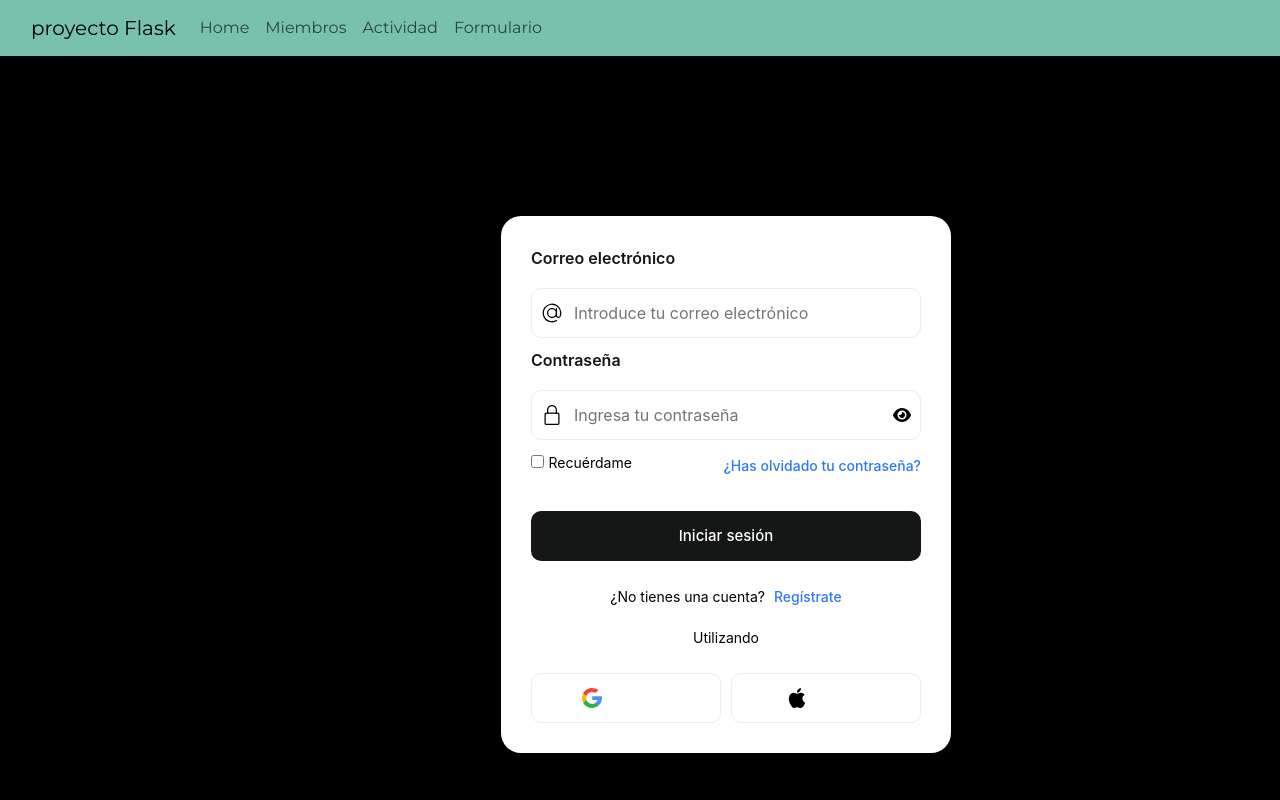
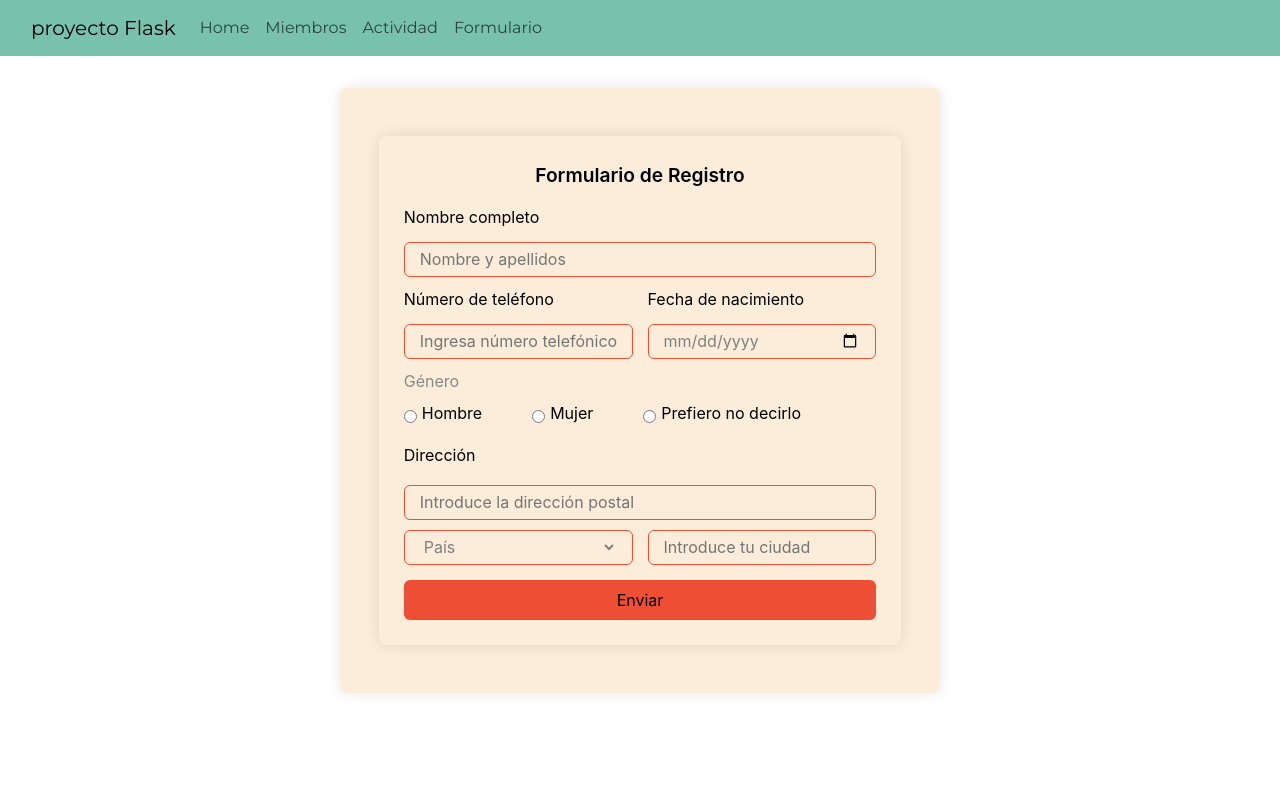
Before and after one commit to jhonsdb/flask_jinja, a Flask app: page /formulario in a window 1280 px wide. Run offline with Flask 3, Linux system fonts and the light colour scheme; some libraries are stand-ins or nearby versions.

Commit message:
jesusMain

```diff
--- a/templates/form.html
+++ b/templates/form.html
@@ -1,242 +1,176 @@
 {% extends './base.html'%} {% block body %}
-<form class="form">
-  <div class="flex-column">
-    <label>Correo electrónico </label>
-  </div>
-  <div class="inputForm">
-    <svg
-      height="20"
-      viewBox="0 0 32 32"
-      width="20"
-      xmlns="http://www.w3.org/2000/svg"
-    >
-      <g id="Layer_3" data-name="Layer 3">
-        <path
-          d="m30.853 13.87a15 15 0 0 0 -29.729 4.082 15.1 15.1 0 0 0 12.876 12.918 15.6 15.6 0 0 0 2.016.13 14.85 14.85 0 0 0 7.715-2.145 1 1 0 1 0 -1.031-1.711 13.007 13.007 0 1 1 5.458-6.529 2.149 2.149 0 0 1 -4.158-.759v-10.856a1 1 0 0 0 -2 0v1.726a8 8 0 1 0 .2 10.325 4.135 4.135 0 0 0 7.83.274 15.2 15.2 0 0 0 .823-7.455zm-14.853 8.13a6 6 0 1 1 6-6 6.006 6.006 0 0 1 -6 6z"
-        ></path>
-      </g>
-    </svg>
-    <input
-      type="text"
-      id="corre"
-      class="input"
-      placeholder="Introduce tu correo electrónico"
-    />
-  </div>
+<section class="container">
+  <header>Formulario de Registro</header>
+  <form class="form" action="#">
+      <div class="input-box">
+          <label>Nombre completo</label>
+          <input required="" placeholder="Nombre y apellidos" type="text">
+      </div>
+      <div class="column">
+          <div class="input-box">
+            <label>Número de teléfono</label>
+            <input required="" placeholder="Ingresa número telefónico" type="tel">
+          </div>
+          <div class="input-box">
+            <label>Fecha de nacimiento</label>
+            <input required="" placeholder="Ingresa fecha de nacimiento" type="date">
+          </div>
+      </div>
+      <div class="gender-box">
+        <label>Género</label>
+        <div class="gender-option">
+          <div class="gender">
+            <input name="gender" id="check-male" type="radio" value="Masculino">
+            <label for="check-male">Hombre</label>
+          </div>
+          <div class="gender">
+            <input name="gender" id="check-female" type="radio" value="Femenino">
+            <label for="check-female">Mujer</label>
+          </div>
+          <div class="gender">
+            <input name="gender" id="check-other" type="radio" value="Prefiero no decirlo">
+            <label for="check-other">Prefiero no decirlo</label>
+          </div>
+        </div>
+      </div>
+      <div class="input-box address">
+        <label>Dirección</label>
+        <input required="" placeholder="Introduce la dirección postal" type="text">
+        <div class="column">
+          <div class="select-box">
+            <select>
+              <option hidden="">País</option>
+              <option>Alemania</option>
+              <option>Argentina</option>
+              <option>España</option>
+              <option>Colombia</option>
+              <option>Japón</option>
+              <option>Venezuela</option>
+            </select>
+          </div>
+        <input required="" placeholder="Introduce tu ciudad" type="text">
+        </div>
+      </div>
+      <button>Enviar</button>
+  </form>
+</section>
 
-  <div class="flex-column">
-    <label>Contraseña</label>
-  </div>
-  <div class="inputForm">
-    <svg
-      height="20"
-      viewBox="-64 0 512 512"
-      width="20"
-      xmlns="http://www.w3.org/2000/svg"
-    >
-      <path
-        d="m336 512h-288c-26.453125 0-48-21.523438-48-48v-224c0-26.476562 21.546875-48 48-48h288c26.453125 0 48 21.523438 48 48v224c0 26.476562-21.546875 48-48 48zm-288-288c-8.8125 0-16 7.167969-16 16v224c0 8.832031 7.1875 16 16 16h288c8.8125 0 16-7.167969 16-16v-224c0-8.832031-7.1875-16-16-16zm0 0"
-      ></path>
-      <path
-        d="m304 224c-8.832031 0-16-7.167969-16-16v-80c0-52.929688-43.070312-96-96-96s-96 43.070312-96 96v80c0 8.832031-7.167969 16-16 16s-16-7.167969-16-16v-80c0-70.59375 57.40625-128 128-128s128 57.40625 128 128v80c0 8.832031-7.167969 16-16 16zm0 0"
-      ></path>
-    </svg>
-    <input
-      type="password"
-      id="contraseña"
-      class="input"
-      placeholder="Ingresa tu contraseña"
-    />
-    <svg viewBox="0 0 576 512" height="1em" xmlns="http://www.w3.org/2000/svg">
-      <path
-        d="M288 32c-80.8 0-145.5 36.8-192.6 80.6C48.6 156 17.3 208 2.5 243.7c-3.3 7.9-3.3 16.7 0 24.6C17.3 304 48.6 356 95.4 399.4C142.5 443.2 207.2 480 288 480s145.5-36.8 192.6-80.6c46.8-43.5 78.1-95.4 93-131.1c3.3-7.9 3.3-16.7 0-24.6c-14.9-35.7-46.2-87.7-93-131.1C433.5 68.8 368.8 32 288 32zM144 256a144 144 0 1 1 288 0 144 144 0 1 1 -288 0zm144-64c0 35.3-28.7 64-64 64c-7.1 0-13.9-1.2-20.3-3.3c-5.5-1.8-11.9 1.6-11.7 7.4c.3 6.9 1.3 13.8 3.2 20.7c13.7 51.2 66.4 81.6 117.6 67.9s81.6-66.4 67.9-117.6c-11.1-41.5-47.8-69.4-88.6-71.1c-5.8-.2-9.2 6.1-7.4 11.7c2.1 6.4 3.3 13.2 3.3 20.3z"
-      ></path>
-    </svg>
-  </div>
-
-  <div class="flex-row">
-    <div>
-      <input type="checkbox" />
-      <label>Recuérdame </label>
-    </div>
-    <span class="span">¿Has olvidado tu contraseña?</span>
-  </div>
-  <button id="iniciar" class="button-submit">Iniciar sesión</button>
-  <p class="p">¿No tienes una cuenta? <span class="span">Regístrate</span></p>
-  <p class="p line">Utilizando</p>
-
-  <div class="flex-row">
-    <button class="btn google">
-      <svg
-        version="1.1"
-        width="20"
-        id="Layer_1"
-        xmlns="http://www.w3.org/2000/svg"
-        xmlns:xlink="http://www.w3.org/1999/xlink"
-        x="0px"
-        y="0px"
-        viewBox="0 0 512 512"
-        style="enable-background: new 0 0 512 512"
-        xml:space="preserve"
-      >
-        <path
-          style="fill: #fbbb00"
-          d="M113.47,309.408L95.648,375.94l-65.139,1.378C11.042,341.211,0,299.9,0,256
-    c0-42.451,10.324-82.483,28.624-117.732h0.014l57.992,10.632l25.404,57.644c-5.317,15.501-8.215,32.141-8.215,49.456
-    C103.821,274.792,107.225,292.797,113.47,309.408z"
-        ></path>
-        <path
-          style="fill: #518ef8"
-          d="M507.527,208.176C510.467,223.662,512,239.655,512,256c0,18.328-1.927,36.206-5.598,53.451
-    c-12.462,58.683-45.025,109.925-90.134,146.187l-0.014-0.014l-73.044-3.727l-10.338-64.535
-    c29.932-17.554,53.324-45.025,65.646-77.911h-136.89V208.176h138.887L507.527,208.176L507.527,208.176z"
-        ></path>
-        <path
-          style="fill: #28b446"
-          d="M416.253,455.624l0.014,0.014C372.396,490.901,316.666,512,256,512
-    c-97.491,0-182.252-54.491-225.491-134.681l82.961-67.91c21.619,57.698,77.278,98.771,142.53,98.771
-    c28.047,0,54.323-7.582,76.87-20.818L416.253,455.624z"
-        ></path>
-        <path
-          style="fill: #f14336"
-          d="M419.404,58.936l-82.933,67.896c-23.335-14.586-50.919-23.012-80.471-23.012
-    c-66.729,0-123.429,42.957-143.965,102.724l-83.397-68.276h-0.014C71.23,56.123,157.06,0,256,0
-    C318.115,0,375.068,22.126,419.404,58.936z"></path>
-
-</svg>
-
-        Google
-
-      </button><button class="btn apple">
-<svg version="1.1" height="20" width="20" id="Capa_1" xmlns="http://www.w3.org/2000/svg" xmlns:xlink="http://www.w3.org/1999/xlink" x="0px" y="0px" viewBox="0 0 22.773 22.773" style="enable-background:new 0 0 22.773 22.773;" xml:space="preserve"> <g> <g> <path d="M15.769,0c0.053,0,0.106,0,0.162,0c0.13,1.606-0.483,2.806-1.228,3.675c-0.731,0.863-1.732,1.7-3.351,1.573 c-0.108-1.583,0.506-2.694,1.25-3.561C13.292,0.879,14.557,0.16,15.769,0z"></path> <path d="M20.67,16.716c0,0.016,0,0.03,0,0.045c-0.455,1.378-1.104,2.559-1.896,3.655c-0.723,0.995-1.609,2.334-3.191,2.334 c-1.367,0-2.275-0.879-3.676-0.903c-1.482-0.024-2.297,0.735-3.652,0.926c-0.155,0-0.31,0-0.462,0 c-0.995-0.144-1.798-0.932-2.383-1.642c-1.725-2.098-3.058-4.808-3.306-8.276c0-0.34,0-0.679,0-1.019 c0.105-2.482,1.311-4.5,2.914-5.478c0.846-0.52,2.009-0.963,3.304-0.765c0.555,0.086,1.122,0.276,1.619,0.464 c0.471,0.181,1.06,0.502,1.618,0.485c0.378-0.011,0.754-0.208,1.135-0.347c1.116-0.403,2.21-0.865,3.652-0.648 c1.733,0.262,2.963,1.032,3.723,2.22c-1.466,0.933-2.625,2.339-2.427,4.74C17.818,14.688,19.086,15.964,20.67,16.716z"></path> </g></g></svg>
-
-      Apple
-    </button>
-  </div>
-</form>
 
 <style>
-    body{
-        background-color: rgb(0, 0, 0);
-    }
-    .form {
-display: flex;
-flex-direction: column;
-gap: 10px;
-background-color: #ffffff;
-padding: 30px;
-width: 450px;
-border-radius: 20px;
-font-family: -apple-system, BlinkMacSystemFont, 'Segoe UI', Roboto, Oxygen, Ubuntu, Cantarell, 'Open Sans', 'Helvetica Neue', sans-serif;
-margin-left: 26rem;
-margin-top: 9rem ;
+  .container {
+  justify-content: center;
+  position: relative;
+  max-width: 600px;
+  width: 95%;
+  background: #FCEDDA;
+  padding: 25px;
+  border-radius: 8px;
+  box-shadow: 0 0 15px rgba(0, 0, 0, 0.1);
+  margin-top: 2rem;
+  margin-bottom: 2rem;
 }
 
-  ::placeholder {
-    font-family: -apple-system, BlinkMacSystemFont, "Segoe UI", Roboto, Oxygen,
-      Ubuntu, Cantarell, "Open Sans", "Helvetica Neue", sans-serif;
-  }
+.container header {
+  font-size: 1.2rem;
+  color: #000;
+  font-weight: 600;
+  text-align: center;
+}
 
-  .form button {
-    align-self: flex-end;
-  }
+.container .form {
+  margin-top: 15px;
+}
 
-  .flex-column > label {
-    color: #151717;
-    font-weight: 600;
-  }
+.form .input-box {
+  width: 100%;
+  margin-top: 10px;
+}
 
-  .inputForm {
-    border: 1.5px solid #ecedec;
-    border-radius: 10px;
-    height: 50px;
-    display: flex;
-    align-items: center;
-    padding-left: 10px;
-    transition: 0.2s ease-in-out;
-  }
+.input-box label {
+  color: #000;
+}
 
-  .input {
-    margin-left: 10px;
-    border-radius: 10px;
-    border: none;
-    width: 85%;
-    height: 100%;
-  }
+.form :where(.input-box input, .select-box) {
+  position: relative;
+  height: 35px;
+  width: 100%;
+  outline: none;
+  font-size: 1rem;
+  color: #808080;
+  margin-top: 5px;
+  border: 1px solid #EE4E34;
+  border-radius: 6px;
+  padding: 0 15px;
+  background: #FCEDDA;
+}
 
-  .input:focus {
-    outline: none;
-  }
+.input-box input:focus {
+  box-shadow: 0 1px 0 rgba(0, 0, 0, 0.1);
+}
 
-  .inputForm:focus-within {
-    border: 1.5px solid #2d79f3;
-  }
+.form .column {
+  display: flex;
+  column-gap: 15px;
+}
 
-  .flex-row {
-    display: flex;
-    flex-direction: row;
-    align-items: center;
-    gap: 10px;
-    justify-content: space-between;
-  }
+.form .gender-box {
+  margin-top: 10px;
+}
 
-  .flex-row > div > label {
-    font-size: 14px;
-    color: black;
-    font-weight: 400;
-  }
+.form :where(.gender-option, .gender) {
+  display: flex;
+  align-items: center;
+  column-gap: 50px;
+  flex-wrap: wrap;
+}
 
-  .span {
-    font-size: 14px;
-    margin-left: 5px;
-    color: #2d79f3;
-    font-weight: 500;
-    cursor: pointer;
-  }
+.form .gender {
+  column-gap: 5px;
+}
 
-  .button-submit {
-    margin: 20px 0 10px 0;
-    background-color: #151717;
-    border: none;
-    color: white;
-    font-size: 15px;
-    font-weight: 500;
-    border-radius: 10px;
-    height: 50px;
-    width: 100%;
-    cursor: pointer;
-  }
+.gender input {
+  accent-color: #EE4E34;
+}
 
-  .button-submit:hover {
-    background-color: #252727;
-  }
+.form :where(.gender input, .gender label) {
+  cursor: pointer;
+}
 
-  .p {
-    text-align: center;
-    color: black;
-    font-size: 14px;
-    margin: 5px 0;
-  }
+.gender label {
+  color: #000;
+}
 
-  .btn {
-    margin-top: 10px;
-    width: 100%;
-    height: 50px;
-    border-radius: 10px;
-    display: flex;
-    justify-content: center;
-    align-items: center;
-    font-weight: 500;
-    gap: 10px;
-    border: 1px solid #ededef;
-    background-color: white;
-    cursor: pointer;
-    transition: 0.2s ease-in-out;
-  }
+.address :where(input, .select-box) {
+  margin-top: 10px;
+}
 
-  .btn:hover {
-    border: 1px solid #2d79f3;
-  }
+.select-box select {
+  height: 100%;
+  width: 100%;
+  outline: none;
+  border: none;
+  color: #808080;
+  font-size: 1rem;
+  background: #FCEDDA;
+}
+
+.form button {
+  height: 40px;
+  width: 100%;
+  color: #000;
+  font-size: 1rem;
+  font-weight: 400;
+  margin-top: 15px;
+  border: none;
+  border-radius: 6px;
+  cursor: pointer;
+  transition: all 0.2s ease;
+  background: #EE4E34;
+}
+
+.form button:hover {
+  background: #EE3E34;
+}
 </style>
 
 <script src="/static/js/form.js"></script>
```
